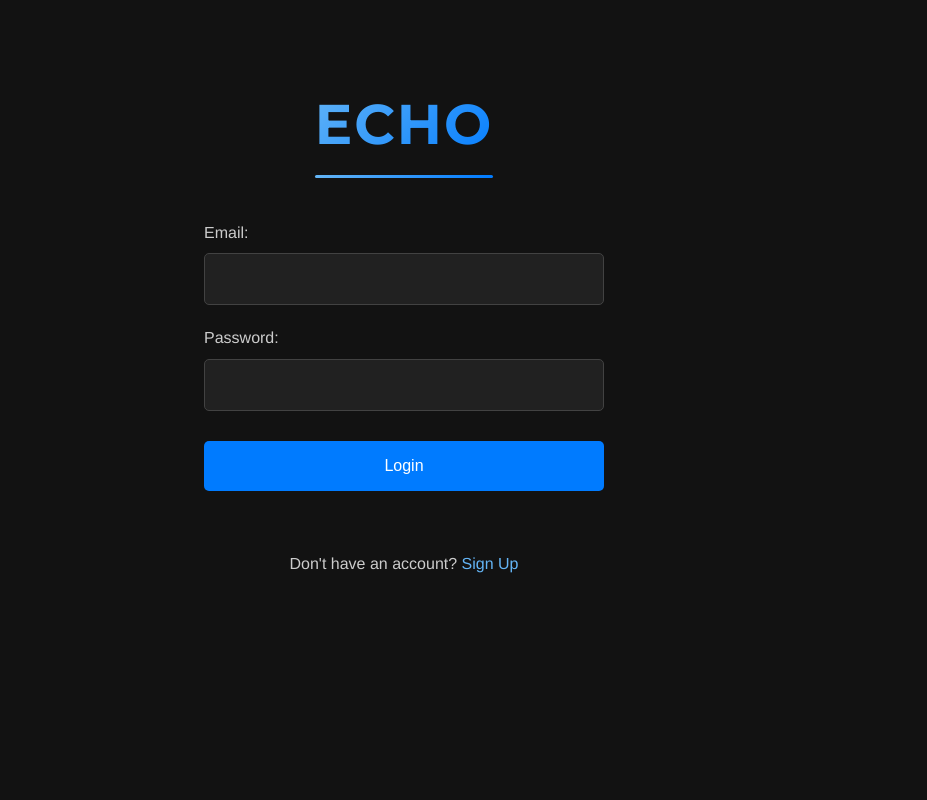
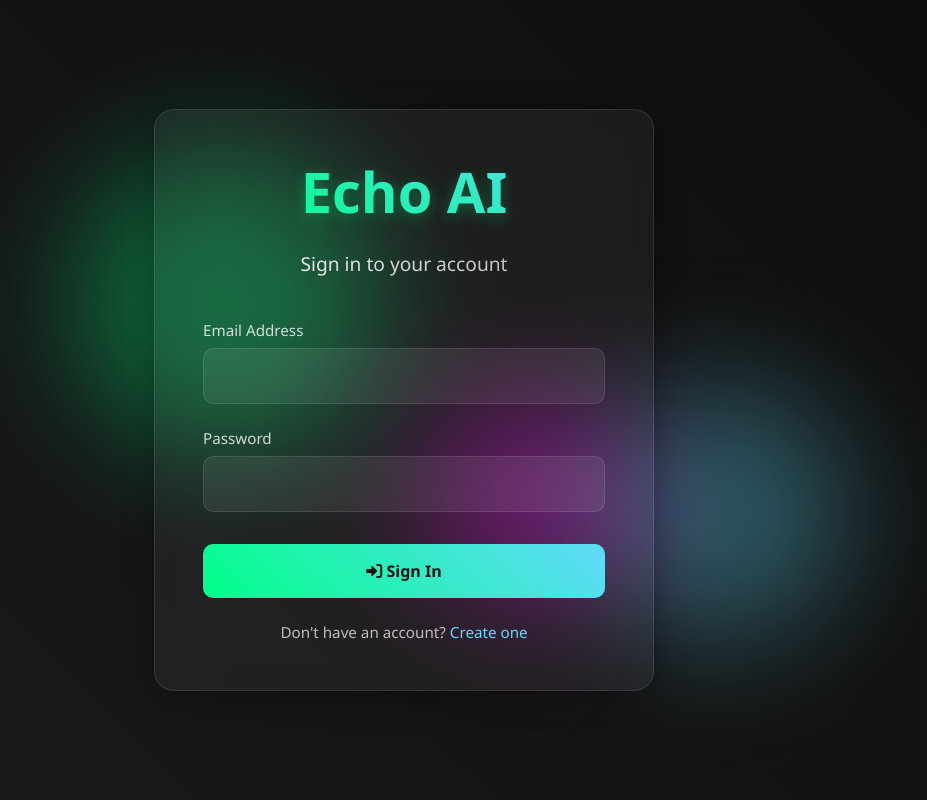
Before and after one commit to shahariarmahfuz/Custom, a Flask app: page /login in a window 1280 px wide. Shown: the whole page, without its empty margins (236-1163 px from the left). Run offline with Flask 3, Linux system fonts and the light colour scheme; some web fonts are replaced.

Commit message:
Update login.html

```diff
--- a/templates/login.html
+++ b/templates/login.html
@@ -1,229 +1,286 @@
 <!DOCTYPE html>
-<html lang="bn">
+<html lang="en">
 <head>
     <meta charset="UTF-8">
-    <meta name="viewport" content="width=device-width, initial-scale=1.0">
-    <title>Login - Echo</title>
-    <link href="https://fonts.cdnfonts.com/css/helvetica-neue-55?styles=30130" rel="stylesheet">
-    <link href="https://fonts.cdnfonts.com/css/helvetica-neue-5?styles=15982" rel="stylesheet">
-    <link href="https://fonts.googleapis.com/css2?family=Montserrat:wght@700&display=swap" rel="stylesheet">
+    <meta name="viewport" content="width=device-width, initial-scale=1.0, maximum-scale=1.0, user-scalable=no">
+    <title>Login - Echo AI</title>
+    <link rel="stylesheet" href="https://cdnjs.cloudflare.com/ajax/libs/font-awesome/6.0.0/css/all.min.css">
     <style>
+        * {
+            margin: 0;
+            padding: 0;
+            box-sizing: border-box;
+            font-family: 'Segoe UI', system-ui, -apple-system, sans-serif;
+        }
+
         body {
-            margin: 0;
-            padding: 40px 20px;
-            background-color: #121212;
-            color: #e0e0e0;
-            font-family: 'Helvetica Neue', sans-serif;
-            line-height: 1.6;
+            min-height: 100vh;
+            background: linear-gradient(45deg, #1a1a1a, #0d0d0d);
+            color: white;
+            overflow-x: hidden;
+            position: relative;
+        }
+
+        .floating-blobs {
+            position: absolute;
+            width: 100%;
+            height: 100%;
+            filter: blur(60px);
+            z-index: 0;
+            overflow: hidden;
+            will-change: transform;
+        }
+
+        .blob {
+            position: absolute;
+            border-radius: 50%;
+            animation: float 20s infinite linear;
+        }
+
+        @keyframes float {
+            0%, 100% { transform: translate(0, 0) scale(1); }
+            25% { transform: translate(100px, -50px) scale(1.1); }
+            50% { transform: translate(-50px, 80px) scale(0.9); }
+            75% { transform: translate(-80px, -100px) scale(1.2); }
+        }
+
+        .container {
+            max-width: 1200px;
+            margin: 0 auto;
+            padding: 2rem;
+            min-height: 100vh;
             display: flex;
             flex-direction: column;
+            justify-content: center;
             align-items: center;
-            min-height: 100vh;
-            box-sizing: border-box;
+            text-align: center;
+            position: relative;
+            z-index: 1;
         }
 
-        .logo-container {
-            margin-bottom: 40px;
-            text-align: center;
+        .glass-panel {
+            background: rgba(255, 255, 255, 0.05);
+            backdrop-filter: blur(12px);
+            -webkit-backdrop-filter: blur(12px);
+            border-radius: 20px;
+            padding: 3rem;
+            border: 1px solid rgba(255, 255, 255, 0.1);
+            box-shadow: 0 8px 32px rgba(0, 0, 0, 0.3);
+            transform: translateY(0);
+            transition: all 0.3s ease;
+            width: 100%;
+            max-width: 500px;
         }
 
-        h1.logo {
-            font-size: 48px;
-            font-weight: 700;
-            margin: 0;
-            background: linear-gradient(135deg, #64b5f6 0%, #007bff 100%);
+        h1 {
+            font-size: 3.5rem;
+            background: linear-gradient(45deg, #00ff88, #61dafb);
             -webkit-background-clip: text;
-            background-clip: text;
-            color: transparent;
-            font-family: 'Montserrat', 'Helvetica Neue', sans-serif;
-            letter-spacing: 1.5px;
-            position: relative;
-            display: inline-block;
+            -webkit-text-fill-color: transparent;
+            margin-bottom: 1.5rem;
+            text-shadow: 0 4px 15px rgba(0, 255, 136, 0.3);
+            line-height: 1.2;
         }
 
-        h1.logo::after {
-            content: '';
-            position: absolute;
-            bottom: -8px;
-            left: 0;
-            width: 100%;
-            height: 3px;
-            background: linear-gradient(90deg, #64b5f6, #007bff);
-            border-radius: 3px;
-        }
-
-        form {
-            width: 90%;
-            max-width: 400px;
-            margin-bottom: 30px;
+        .tagline {
+            font-size: 1.2rem;
+            color: rgba(255, 255, 255, 0.9);
+            margin-bottom: 2.5rem;
+            background: linear-gradient(45deg, #fff, #aaa);
+            -webkit-background-clip: text;
+            -webkit-text-fill-color: transparent;
+            line-height: 1.6;
         }
 
         .form-group {
-            margin-bottom: 20px;
+            margin-bottom: 1.5rem;
+            text-align: left;
         }
 
         label {
             display: block;
-            margin-bottom: 8px;
-            font-weight: 500;
-            font-size: 15px;
-            color: #ccc;
-        }
-
-        input[type="email"],
-        input[type="password"],
-        input[type="submit"] {
-            width: 100%;
-            padding: 14px;
-            box-sizing: border-box;
-            border-radius: 5px;
-            font-size: 16px;
-            transition: all 0.2s ease;
+            margin-bottom: 0.5rem;
+            color: rgba(255, 255, 255, 0.8);
+            font-size: 0.95rem;
         }
 
         input[type="email"],
         input[type="password"] {
-            background-color: #212121;
-            border: 1px solid #424242;
-            color: #fff;
+            width: 100%;
+            padding: 1rem;
+            background: rgba(255, 255, 255, 0.08);
+            border: 1px solid rgba(255, 255, 255, 0.1);
+            border-radius: 10px;
+            color: white;
+            font-size: 1rem;
+            transition: all 0.3s ease;
         }
 
         input[type="email"]:focus,
         input[type="password"]:focus {
-            border-color: #64b5f6;
             outline: none;
-            box-shadow: 0 0 0 2px rgba(100, 181, 246, 0.2);
+            border-color: #00ff88;
+            box-shadow: 0 0 0 2px rgba(0, 255, 136, 0.2);
         }
 
-        input[type="submit"] {
-            margin-top: 10px;
-            background-color: #007bff;
-            color: #fff;
+        .auth-link {
+            display: inline-block;
+            width: 100%;
+            padding: 1rem;
+            background: linear-gradient(45deg, #00ff88, #61dafb);
+            color: #111;
             border: none;
-            font-weight: 500;
+            border-radius: 10px;
+            font-size: 1rem;
+            font-weight: 600;
             cursor: pointer;
+            transition: all 0.3s ease;
+            text-align: center;
+            text-decoration: none;
+            margin-top: 0.5rem;
         }
 
-        input[type="submit"]:hover {
-            background-color: #0056b3;
+        .auth-link:hover {
+            transform: translateY(-2px);
+            box-shadow: 0 8px 20px rgba(0, 255, 136, 0.3);
         }
 
-        a {
-            color: #64b5f6;
-            text-decoration: none;
-            border-bottom: 1px solid transparent;
-            transition: all 0.2s ease;
-            font-size: 15px;
+        .bottom-text {
+            margin-top: 1.5rem;
+            color: rgba(255, 255, 255, 0.7);
+            font-size: 0.95rem;
         }
 
-        a:hover {
-            color: #fff;
-            border-bottom-color: #64b5f6;
+        .bottom-text a {
+            color: #61dafb;
+            text-decoration: none;
+            transition: all 0.3s ease;
+            font-weight: 500;
+        }
+
+        .bottom-text a:hover {
+            color: #00ff88;
+            text-decoration: underline;
         }
 
         .alert {
-            text-align: center;
-            margin-bottom: 20px;
-            padding: 12px;
-            font-size: 14px;
-            border-radius: 5px;
-            width: 90%;
-            max-width: 400px;
+            padding: 1rem;
+            margin-bottom: 1.5rem;
+            border-radius: 10px;
+            font-size: 0.95rem;
         }
 
-        .alert.alert-success {
-            background-color: rgba(76, 175, 80, 0.2);
+        .alert-success {
+            background-color: rgba(76, 175, 80, 0.15);
             color: #4CAF50;
-            border: 1px solid #4CAF50;
+            border: 1px solid rgba(76, 175, 80, 0.3);
         }
 
-        .alert.alert-danger {
-            background-color: rgba(244, 67, 54, 0.2);
+        .alert-danger {
+            background-color: rgba(244, 67, 54, 0.15);
             color: #f44336;
-            border: 1px solid #f44336;
+            border: 1px solid rgba(244, 67, 54, 0.3);
         }
 
-        p {
-            text-align: center;
-            margin-top: 20px;
-            font-size: 15px;
-            color: #ccc;
+        /* Mobile Responsive Styles */
+        @media (max-width: 768px) {
+            .container {
+                padding: 1.5rem;
+            }
+
+            .glass-panel {
+                padding: 2rem 1.5rem;
+                border-radius: 15px;
+            }
+
+            h1 {
+                font-size: 2.5rem;
+            }
+
+            .tagline {
+                font-size: 1rem;
+            }
         }
 
-        @media (min-width: 600px) {
-            body {
-                padding: 80px 20px;
+        @media (max-width: 480px) {
+            .glass-panel {
+                padding: 1.5rem 1rem;
             }
 
-            .logo-container {
-                margin-bottom: 50px;
-            }
-
-            h1.logo {
-                font-size: 56px;
-                letter-spacing: 2px;
-            }
-
-            form {
-                width: 400px;
-                margin-bottom: 40px;
-            }
-
-            label {
-                font-size: 16px;
+            h1 {
+                font-size: 2rem;
             }
 
             input[type="email"],
             input[type="password"],
-            input[type="submit"] {
-                padding: 16px;
-                font-size: 16px;
-            }
-
-            a {
-                font-size: 16px;
-            }
-
-            .alert {
-                font-size: 16px;
-                padding: 14px;
-            }
-
-            p {
-                font-size: 16px;
+            .auth-link {
+                padding: 0.8rem;
             }
         }
     </style>
 </head>
 <body>
-    <div class="logo-container">
-        <h1 class="logo">ECHO</h1>
+    <div class="floating-blobs">
+        <div class="blob" style="background: #00ff8855; width: 300px; height: 300px; top: 20%; left: 20%;"></div>
+        <div class="blob" style="background: #61dafb55; width: 250px; height: 250px; top: 50%; right: 20%;"></div>
+        <div class="blob" style="background: #ff00ff55; width: 200px; height: 200px; bottom: 20%; left: 45%;"></div>
     </div>
 
-    {% with messages = get_flashed_messages(with_categories=true) %}
-        {% if messages %}
-            {% for category, message in messages %}
-                <div class="alert alert-{{ category }}">{{ message }}</div>
-            {% endfor %}
-        {% endif %}
-    {% endwith %}
+    <div class="container">
+        <div class="glass-panel">
+            <h1>Echo AI</h1>
+            <p class="tagline">Sign in to your account</p>
 
-    <form method="POST" action="/login">
-        <div class="form-group">
-            <label for="email">Email:</label>
-            <input type="email" id="email" name="email" required>
+            {% with messages = get_flashed_messages(with_categories=true) %}
+                {% if messages %}
+                    {% for category, message in messages %}
+                        <div class="alert alert-{{ category }}">{{ message }}</div>
+                    {% endfor %}
+                {% endif %}
+            {% endwith %}
+
+            <form method="POST" action="/login">
+                <div class="form-group">
+                    <label for="email">Email Address</label>
+                    <input type="email" id="email" name="email" required>
+                </div>
+
+                <div class="form-group">
+                    <label for="password">Password</label>
+                    <input type="password" id="password" name="password" required>
+                </div>
+
+                <button type="submit" class="auth-link">
+                    <i class="fas fa-sign-in-alt"></i> Sign In
+                </button>
+            </form>
+
+            <p class="bottom-text">
+                Don't have an account? <a href="/signup">Create one</a>
+            </p>
         </div>
+    </div>
 
-        <div class="form-group">
-            <label for="password">Password:</label>
-            <input type="password" id="password" name="password" required>
-        </div>
+    <script>
+        // Floating blob animation
+        const blobs = document.querySelectorAll('.blob');
+        blobs.forEach(blob => {
+            const duration = 20 + Math.random() * 10;
+            blob.style.animation = `float ${duration}s infinite linear`;
+        });
 
-        <input type="submit" value="Login">
-    </form>
+        // Animated entrance effect
+        document.addEventListener('DOMContentLoaded', () => {
+            const glassPanel = document.querySelector('.glass-panel');
+            glassPanel.style.opacity = '0';
+            glassPanel.style.transform = 'translateY(20px)';
 
-    <p>
-        Don't have an account? <a href="/signup">Sign Up</a>
-    </p>
+            setTimeout(() => {
+                glassPanel.style.transition = 'opacity 0.6s ease, transform 0.6s ease';
+                glassPanel.style.opacity = '1';
+                glassPanel.style.transform = 'translateY(0)';
+            }, 100);
+        });
+    </script>
 </body>
 </html>
```
